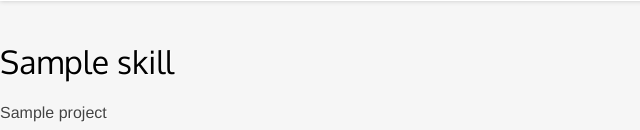
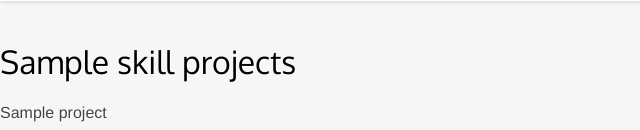
Before and after one commit to liddiard/harrisonliddiard.com, a Django app: template harrisonliddiard/templates/skill.html in a window 1280 px wide. Shown: the part 118-248 px from the top of the page, without its empty margins (0-640 px from the left). Run offline with Django 3.2, Linux system fonts and the light colour scheme; the template is opened without the code that fills it: values that come from a table or form of the project are taken from there, others are empty; tables that the repository leaves empty hold one stand-in row (values such as "Sample post").

Commit message:
capitalize first letter on skill pages

```diff
--- a/harrisonliddiard/templates/skill.html
+++ b/harrisonliddiard/templates/skill.html
@@ -4,7 +4,7 @@
 
 {% block content %}
 
-<h1>{{ skill.name }}</h1>
+<h1>{{ skill.name|capfirst }} projects</h1>
 
 {% for project in projects %}
     {{ project.title }}
```
